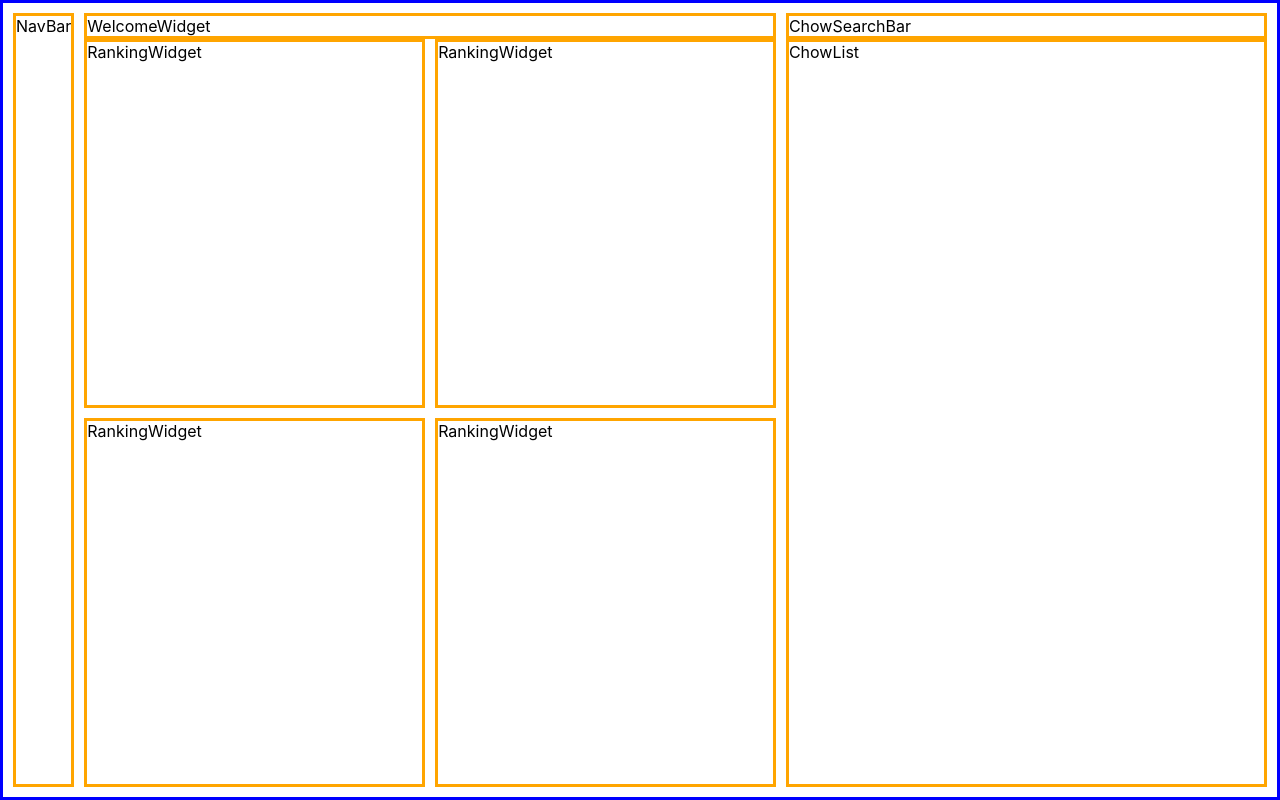
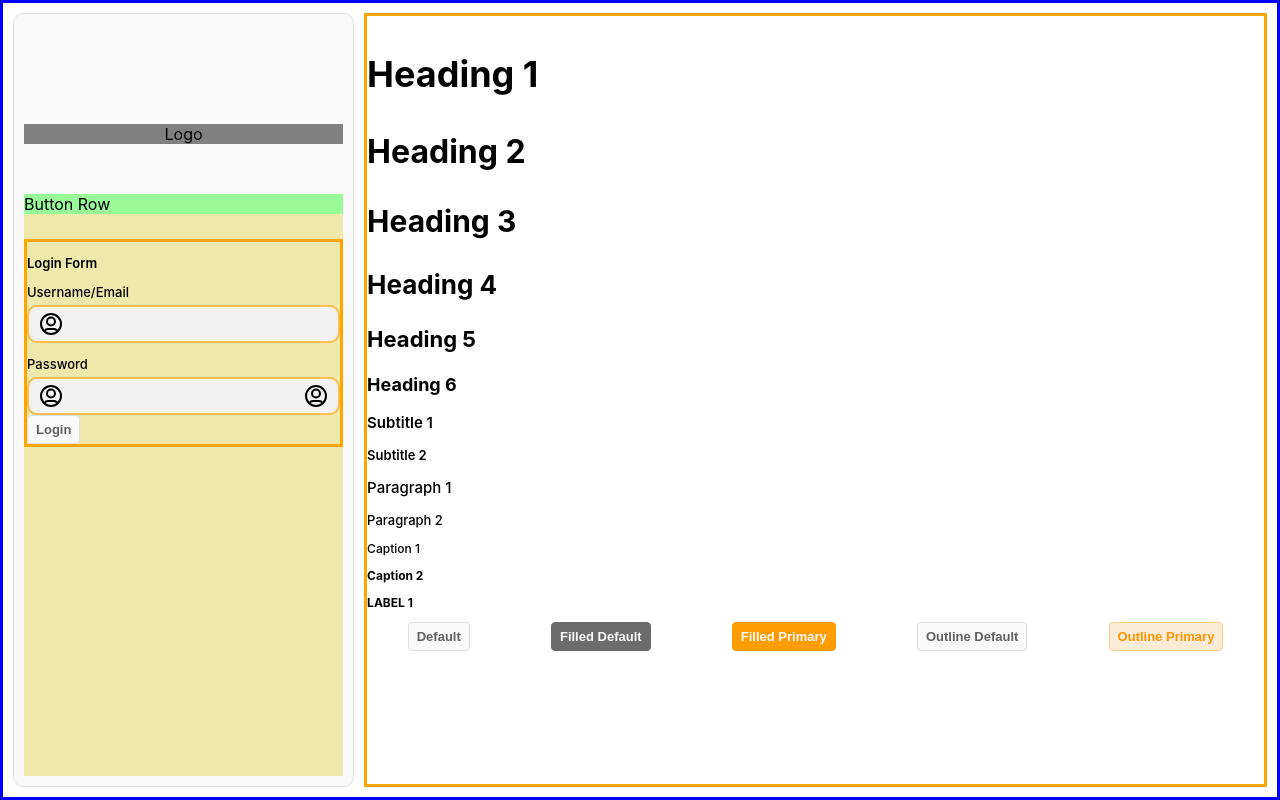
Before and after one commit to andrewjfei/chow-tracker, a React app in the folder web/: page / in a window 1280 px wide. Built offline with nearby package versions, Linux system fonts and the light colour scheme.

Commit message:
CT-30 - created button component

```diff
--- /dev/null
+++ b/web/src/asset/index.js
@@ -0,0 +1 @@
+export { UserCircleIcon } from './user-circle/UserCircleIcon';
--- /dev/null
+++ b/web/src/asset/user-circle/UserCircleIcon.js
@@ -0,0 +1,7 @@
+import { ReactComponent as Icon } from './user-circle.svg';
+
+const UserCircleIcon = ({ className }) => {
+  return <Icon className={className} />;
+};
+
+export { UserCircleIcon };
--- /dev/null
+++ b/web/src/component/button/Button.js
@@ -0,0 +1,21 @@
+import styles from './Button.module.css';
+
+const Button = ({ className, text, type, variant, colour, onClick }) => {
+  return (
+    <button
+      className={`
+        ${className}
+        ${styles.button}
+        ${styles[variant]}
+        ${styles[colour]}
+        p2
+      `}
+      type={type}
+      onClick={onClick}
+    >
+      {text}
+    </button>
+  );
+};
+
+export { Button };
--- /dev/null
+++ b/web/src/component/button/Button.module.css
@@ -0,0 +1,64 @@
+.button {
+  background-color: #f9f9f9;
+  padding: 6px 8px;
+  border: solid 1.5px #e0e0e0;
+  border-radius: 4px;
+  color: #606060;
+  font-weight: 600;
+  transition: background-color ease 0.5s, border ease 0.5s;
+}
+
+.button:hover {
+  background-color: #efefef;
+  border-color: #d9d9d9;
+  cursor: pointer;
+}
+
+.button:focus {
+  outline: solid 2px #ff8000;
+}
+
+.button.filled.default {
+  background-color: #6c6c6c;;
+  border-color: #6c6c6c;
+  color: #f9f9f9;
+}
+
+.button.filled.default:hover {
+  background-color: #606060;
+  border-color: #606060;
+}
+
+
+.button.filled.primary {
+  background-color: #ff9d00;
+  border-color: #ff9d00;
+  color: #f9f9f9;
+}
+
+.button.filled.primary:hover {
+  background-color: #ff9500;
+  border-color: #ff9500;
+}
+
+.button.outline.default {
+  background-color: #f9f9f9;
+  border-color: #e0e0e0;
+  color: #606060;
+}
+
+.button.outline.default:hover {
+  background-color: #efefef;
+  border-color: #d9d9d9;
+}
+
+.button.outline.primary {
+  background-color: #fcebd6;
+  border-color: #ffcf88;
+  color: #ff9500;
+}
+
+.button.outline.primary:hover {
+  background-color: #fee7c2;
+  border-color: #ffc266;
+}
--- /dev/null
+++ b/web/src/component/card/Card.js
@@ -0,0 +1,11 @@
+import styles from './Card.module.css';
+
+const Card = ({ className, children, primary }) => {
+  return (
+    <div className={`${className} ${styles.card} ${primary && styles.primary}`}>
+      {children}
+    </div>
+  );
+};
+
+export { Card };
--- /dev/null
+++ b/web/src/component/card/Card.module.css
@@ -0,0 +1,11 @@
+.card {
+  background-color: #f9f9f9;
+  padding: 10px;
+  border: solid 1.5px #e0e0e0;
+  border-radius: 10px;
+}
+
+.primary {
+  background-color: #fcebd6;
+  border-color: #ffcf88;
+}
--- a/web/src/component/index.js
+++ b/web/src/component/index.js
@@ -2,3 +2,6 @@ export { RouteContainer } from './route-container/RouteContainer';
 export { WelcomeWidget } from './widget/welcome/WelcomeWidget';
 export { RankingWidget } from './widget/ranking/RankingWidget';
 export { CardListWidget } from './widget/card-list/CardListWidget';
+export { InputField } from './input-field/InputField';
+export { Card } from './card/Card';
+export { Button } from './button/Button';
--- /dev/null
+++ b/web/src/component/input-field/InputField.js
@@ -0,0 +1,49 @@
+import { useState, cloneElement } from 'react';
+
+import styles from './InputField.module.css';
+
+const InputField = ({
+  className,
+  label,
+  placeholder,
+  prefixIcon,
+  suffixIcon,
+}) => {
+  const [value, setValue] = useState('');
+
+  const onInputFieldChange = (value) => setValue(value);
+
+  const getStyledIcon = (icon) => {
+    return cloneElement(icon, {
+      className: `${icon.props.className} ${styles.icon}`,
+    });
+  };
+
+  return (
+    <div className={`${className} ${styles.inputFieldContainer}`}>
+      {label && <p className={`${styles.inputFieldLabel} p2`}>{label}</p>}
+
+      <div className={styles.inputFieldNestedContainer}>
+        {prefixIcon && (
+          <div className={`${styles.iconContainer} icon-sm`}>
+            {getStyledIcon(prefixIcon)}
+          </div>
+        )}
+        <input
+          type='text'
+          className={`${styles.inputField} p2`}
+          placeholder={placeholder}
+          value={value}
+          onChange={(event) => onInputFieldChange(event.target.value)}
+        />
+        {suffixIcon && (
+          <div className={`${styles.iconContainer} icon-sm`}>
+            {getStyledIcon(suffixIcon)}
+          </div>
+        )}
+      </div>
+    </div>
+  );
+};
+
+export { InputField };
--- /dev/null
+++ b/web/src/component/input-field/InputField.module.css
@@ -0,0 +1,34 @@
+.inputFieldContainer {
+  /* background-color: palevioletred; */
+}
+
+.inputFieldContainer > .inputFieldNestedContainer {
+  display: flex;
+  flex-direction: row;
+  justify-content: space-between;
+  align-items: center;
+  padding: 5px;
+  border: solid 2px rgb(255, 188, 81);
+  border-radius: 10px;
+  background-color: rgb(242, 242, 242);
+}
+
+.inputFieldContainer > .inputFieldLabel {
+  margin-bottom: 5px;
+}
+
+.inputFieldContainer > .inputFieldNestedContainer > .iconContainer {
+  margin: 0px 5px;
+}
+
+.inputFieldContainer > .inputFieldNestedContainer > .inputField, .inputField:focus {
+  flex: 1 1 auto;
+  border: none;
+  outline: none;
+  background-color: transparent;
+}
+
+.icon {
+  width: 100%;
+  height: 100%;
+}
--- a/web/src/index.css
+++ b/web/src/index.css
@@ -11,3 +11,84 @@ code {
   font-family: source-code-pro, Menlo, Monaco, Consolas, 'Courier New',
     monospace;
 }
+
+.h1 {
+  font-size: 36px;
+  font-weight: 700;
+}
+
+.h2 {
+  font-size: 32px;
+  font-weight: 700;
+}
+
+.h3 {
+  font-size: 30px;
+  font-weight: 700;
+}
+
+.h4 {
+  font-size: 26px;
+  font-weight: 700;
+}
+
+.h5 {
+  font-size: 22px;
+  font-weight: 700;
+}
+
+.h6 {
+  font-size: 18px;
+  font-weight: 700;
+}
+
+.s1 {
+  font-size: 15px;
+  font-weight: 600;
+}
+
+.s2 {
+  font-size: 13px;
+  font-weight: 600;
+}
+
+.p1 {
+  font-size: 15px;
+  font-weight: 500;
+}
+
+.p2 {
+  font-size: 13px;
+  font-weight: 500;
+}
+
+.c1 {
+  font-size: 12px;
+  font-weight: 500;
+}
+
+.c2 {
+  font-size: 12px;
+  font-weight: 700;
+}
+
+.l1 {
+  font-size: 12px;
+  font-weight: 700;
+  text-transform: uppercase;
+}
+
+.icon-sm {
+  width: 24px;
+  height: 24px;
+}
+
+.icon-md {
+  width: 30px;
+  height: 30px;
+}
+
+.icon-lg {
+  width: 36px;
+  height: 36px;
+}
--- a/web/src/index.js
+++ b/web/src/index.js
@@ -8,7 +8,7 @@ import { AuthRoute } from './route/auth/AuthRoute';
 const root = ReactDOM.createRoot(document.getElementById('root'));
 root.render(
   <React.StrictMode>
-    <TestRoute />
+    <AuthRoute />
   </React.StrictMode>
 );
 
--- a/web/src/route/auth/AuthRoute.js
+++ b/web/src/route/auth/AuthRoute.js
@@ -1,3 +1,4 @@
+import { Button } from '../../component';
 import { RouteContainer } from '../../component/route-container/RouteContainer';
 import { Auth } from './auth/Auth';
 import styles from './AuthRoute.module.css';
@@ -10,7 +11,26 @@ const AuthRoute = () => {
       </div>
       <div className={styles.imageColumn}>
         <div className={styles.image} style={{ border: 'solid 3px orange' }}>
-          Image
+          <p className='h1'>Heading 1</p>
+          <p className='h2'>Heading 2</p>
+          <p className='h3'>Heading 3</p>
+          <p className='h4'>Heading 4</p>
+          <p className='h5'>Heading 5</p>
+          <p className='h6'>Heading 6</p>
+          <p className='s1'>Subtitle 1</p>
+          <p className='s2'>Subtitle 2</p>
+          <p className='p1'>Paragraph 1</p>
+          <p className='p2'>Paragraph 2</p>
+          <p className='c1'>Caption 1</p>
+          <p className='c2'>Caption 2</p>
+          <p className='l1'>Label 1</p>
+          <div style={{ display: 'flex', justifyContent: 'space-around' }}>
+            <Button text='Default' />
+            <Button text='Filled Default' variant='filled' colour='default' />
+            <Button text='Filled Primary' variant='filled' colour='primary' />
+            <Button text='Outline Default' variant='outline' colour='default' />
+            <Button text='Outline Primary' variant='outline' colour='primary' />
+          </div>
         </div>
       </div>
     </RouteContainer>
--- a/web/src/route/auth/AuthRoute.module.css
+++ b/web/src/route/auth/AuthRoute.module.css
@@ -4,7 +4,7 @@
   grid-column-end: 6;
 }
 
-.auth{
+.auth {
   flex: 1 1 auto;
 }
 
--- a/web/src/route/auth/auth/Auth.js
+++ b/web/src/route/auth/auth/Auth.js
@@ -1,8 +1,16 @@
+import { Card } from '../../../component';
+import styles from './Auth.module.css';
+import { LoginForm } from './login-form/LoginForm';
+
 const Auth = ({ className }) => {
   return (
-    <div className={className} style={{ border: 'solid 3px orange' }}>
-      Auth
-    </div>
+    <Card className={`${className} ${styles.authContainer}`}>
+      <div className={styles.logoContainer}>Logo</div>
+      <div className={styles.authFormContainer}>
+        <div className={styles.authFormButtonRow}>Button Row</div>
+        <LoginForm />
+      </div>
+    </Card>
   );
 };
 
--- /dev/null
+++ b/web/src/route/auth/auth/Auth.module.css
@@ -0,0 +1,21 @@
+.authContainer {
+  display: flex;
+  flex-direction: column;
+}
+
+.logoContainer {
+  background-color: grey;
+  text-align: center;
+  margin-top: 100px;
+  margin-bottom: 50px;
+}
+
+.authFormContainer {
+  background-color: palegoldenrod;
+  flex: 1 1 auto;
+}
+
+.authFormContainer > .authFormButtonRow {
+  background-color: palegreen;
+  margin-bottom: 25px;
+}
--- /dev/null
+++ b/web/src/route/auth/auth/login-form/LoginForm.js
@@ -0,0 +1,19 @@
+import { InputField, Button } from '../../../../component';
+import { UserCircleIcon } from '../../../../asset';
+
+const LoginForm = () => {
+  return (
+    <div style={{ border: 'solid 3px orange' }}>
+      <p className='s2'>Login Form</p>
+      <InputField label='Username/Email' prefixIcon={<UserCircleIcon />} />
+      <InputField
+        label='Password'
+        prefixIcon={<UserCircleIcon />}
+        suffixIcon={<UserCircleIcon />}
+      />
+      <Button text='Login' type='button' onClick={() => {}} />
+    </div>
+  );
+};
+
+export { LoginForm };
```
Also changed, not shown: web/src/asset/user-circle/user-circle.svg (added).
